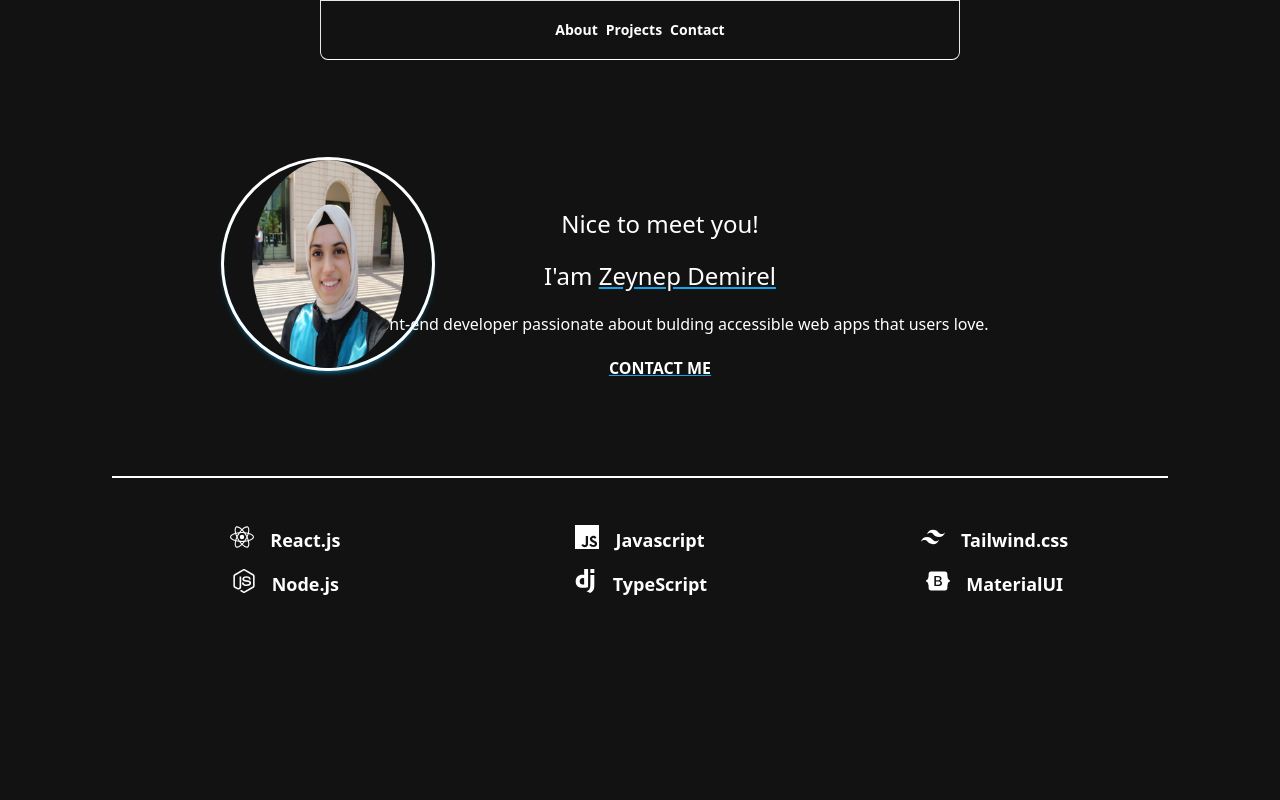
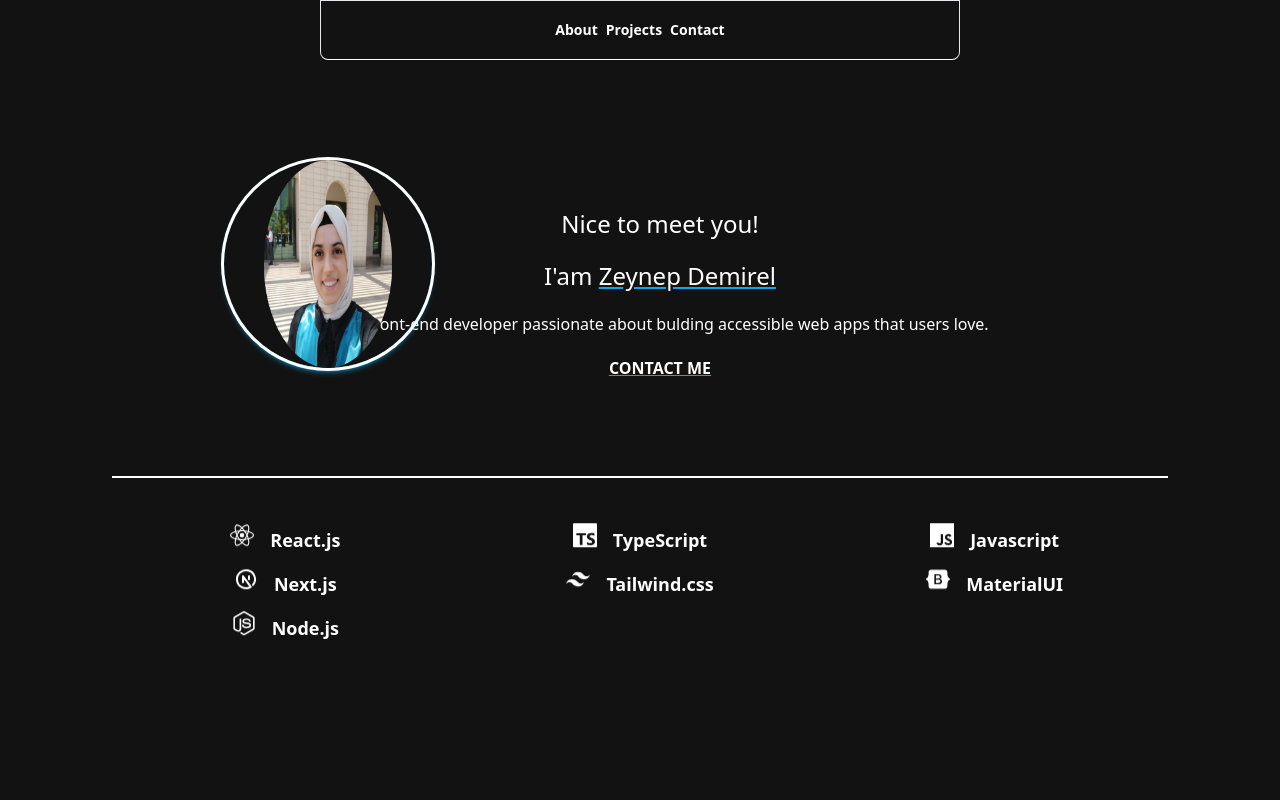
Before and after one commit to zeynep-dmrl/my-portfolio, a React (Create React App) app: page / in a window 1280 px wide. Shown: the top 800 px of the page. Built offline with nearby package versions, Linux system fonts and the light colour scheme.

Commit message:
Update About.js

```diff
--- a/src/components/About.js
+++ b/src/components/About.js
@@ -1,7 +1,8 @@
 import React from 'react'
 import { HashLink } from 'react-router-hash-link'
 import logo from '../assets/WhatsApp Görsel 2023-08-08 saat 23.01.46.jpg'
-import { SiTailwindcss, SiReact, SiJavascript, SiDjango, SiNodedotjs, SiBootstrap } from 'react-icons/si';
+import { SiTailwindcss, SiReact, SiJavascript, SiDjango, SiNodedotjs, SiBootstrap,SiTypescript } from 'react-icons/si';
+import { TbBrandNextjs } from "react-icons/tb";
 
 const About = () => {
     return (
@@ -34,27 +35,33 @@ const About = () => {
                         <div>React.js</div>
                     </div>
                     <div className='font-semibold text-lg flex items-center justify-around space-x-4'>
+                        <SiTypescript style={{ fontSize: 24 }} className="animate-bounce"/>
+                        <div>TypeScript</div>
+                    </div>
+                    <div className='font-semibold text-lg flex items-center justify-around space-x-4'>
                         <SiJavascript style={{ fontSize: 24 }} className="animate-bounce"/>
                         <div>Javascript</div>
                     </div>
                     <div className='font-semibold text-lg flex items-center justify-around space-x-4'>
+                        <TbBrandNextjs style={{ fontSize: 24 }} className="animate-bounce"/>
+                        <div>Next.js</div>
+                    </div>
+                    <div className='font-semibold text-lg flex items-center justify-around space-x-4'>
                         <SiTailwindcss style={{ fontSize: 24 }} className="animate-bounce"/>
                         <div>Tailwind.css</div>
+                    </div>
+                    <div className='font-semibold text-lg flex items-center justify-around space-x-4'>
+                        <SiBootstrap style={{ fontSize: 24 }} className="animate-bounce"/>
+                        <div>MaterialUI</div>
                     </div>
 
                     <div className='font-semibold text-lg flex items-center justify-around space-x-4'>
                         <SiNodedotjs style={{ fontSize: 24 }} className="animate-bounce"/>
                         <div>Node.js</div>
                     </div>
-                    <div className='font-semibold text-lg flex items-center justify-around space-x-4'>
-                        <SiDjango style={{ fontSize: 24 }} className="animate-bounce"/>
-                        <div>TypeScript</div>
-                    </div>
 
-                    <div className='font-semibold text-lg flex items-center justify-around space-x-4'>
-                        <SiBootstrap style={{ fontSize: 24 }} className="animate-bounce"/>
-                        <div>MaterialUI</div>
-                    </div>
+
+
                 </div>
 
             </div>
```
